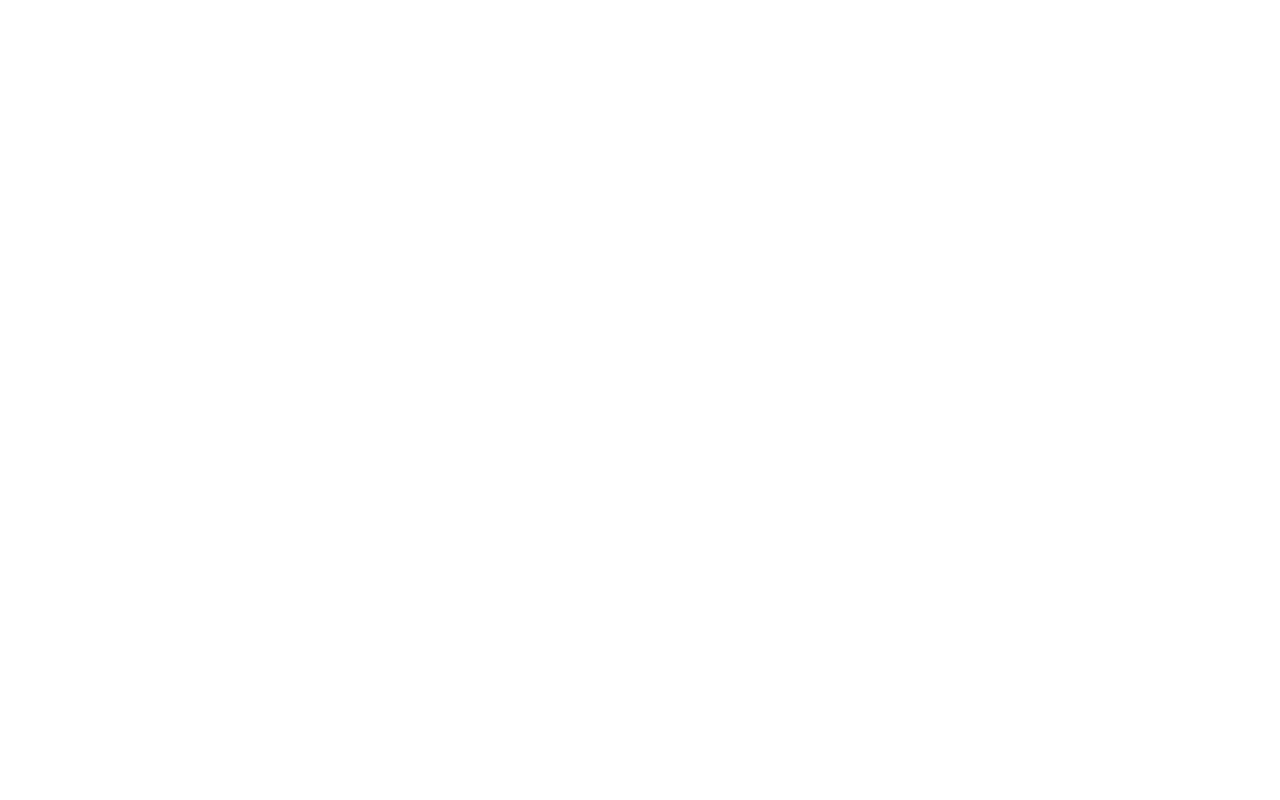
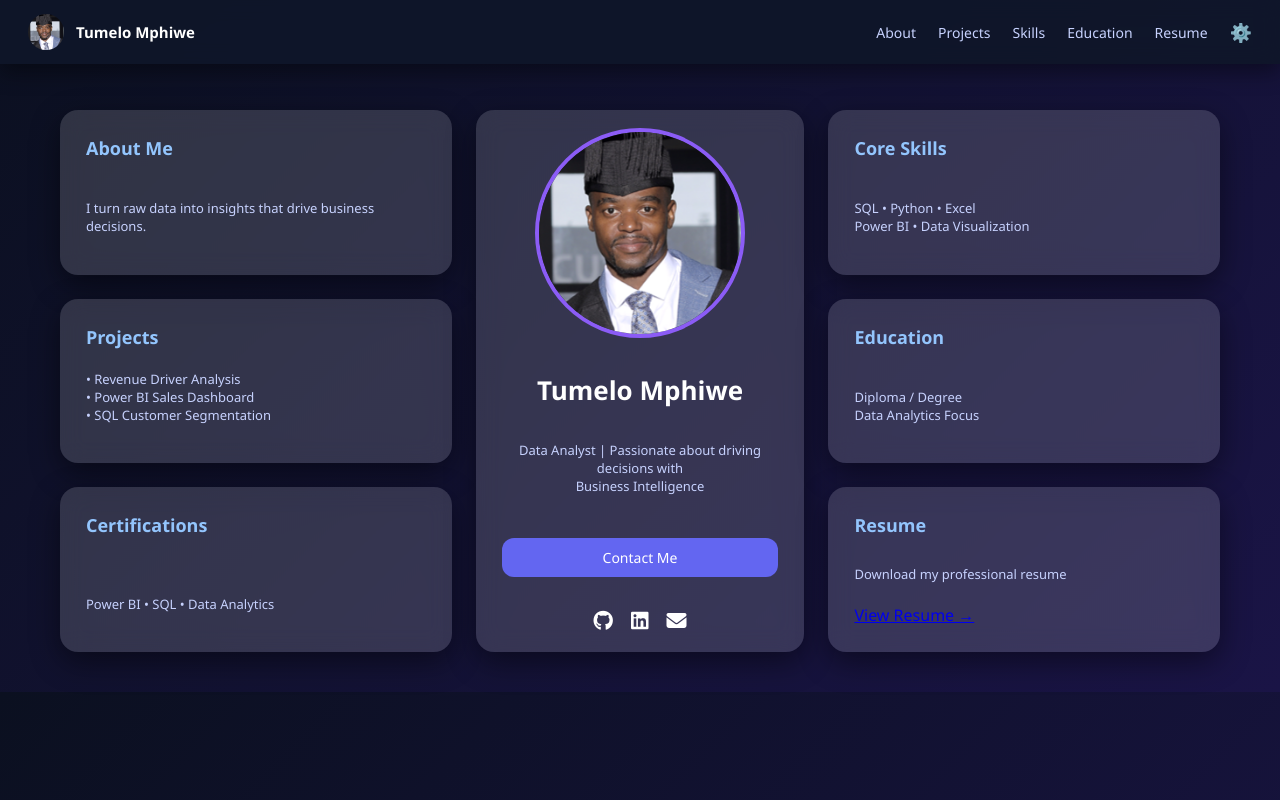
Before and after one commit to Tumelo19/Tumelo-Portfolio, a plain HTML site: page index.html in a window 1280 px wide. Drawn offline with Linux system fonts and the light colour scheme.

Commit message:
Update index.html

```diff
--- a/index.html
+++ b/index.html
@@ -133,3 +133,153 @@ body {
   height: 210px;
   border-radius: 50%;
   margin: 0 auto 12px; /* slightly reduce bottom margin to save space */
+  overflow: hidden;
+  border: 4px solid #8b5cf6; /* permanent purple border */
+}
+
+.profile-img img {
+  width: 100%;
+  height: 100%;
+  object-fit: cover;
+}
+
+h1 {
+  margin: 6px 0 4px;
+  font-size: 26px;
+}
+h2 {
+  margin: 0 0 8px;
+  font-size: 18px;
+  color: #93c5fd;
+}
+.small {
+  font-size: 13px;
+  color: #c7d2fe;
+  line-height: 1.4;
+}
+
+/* BUTTON */
+.btn {
+  margin-top: 14px;  /* slightly reduced to fit better */
+  padding: 10px 22px;
+  background: #6366f1;
+  border-radius: 12px;
+  color: white;
+  text-decoration: none;
+  font-size: 14px;
+}
+
+/* SOCIAL ICONS */
+.social-icons {
+  display: flex;
+  justify-content: center;
+  gap: 18px;
+  margin-top: 14px; /* slightly smaller margin */
+}
+
+.social-icons a {
+  color: white;
+  font-size: 20px;
+  transition: transform 0.2s ease, color 0.2s ease;
+}
+
+.social-icons a:hover {
+  transform: translateY(-3px);
+  color: #a78bfa;
+}
+
+/* RESPONSIVE */
+@media (max-width: 900px) {
+  .grid { grid-template-columns: 1fr; }
+}
+</style>
+</head>
+
+<body>
+
+<!-- NAVBAR -->
+<div class="navbar">
+  <div class="nav-left">
+    <div class="nav-img">
+      <img src="My_IMG.jpg" alt="Profile">
+    </div>
+    Tumelo Mphiwe
+  </div>
+
+  <div class="nav-right">
+    <a href="#about">About</a>
+    <a href="#projects">Projects</a>
+    <a href="#skills">Skills</a>
+    <a href="#education">Education</a>
+    <a href="#resume">Resume</a>
+    <span class="settings">⚙️</span>
+  </div>
+</div>
+
+<!-- CONTENT -->
+<div class="container">
+  <div class="grid">
+
+    <div class="column">
+      <div class="card" id="about">
+        <h2>About Me</h2>
+        <p class="small">I turn raw data into insights that drive business decisions.</p>
+      </div>
+
+      <div class="card" id="projects">
+        <h2>Projects</h2>
+        <p class="small">
+          • Revenue Driver Analysis<br>
+          • Power BI Sales Dashboard<br>
+          • SQL Customer Segmentation
+        </p>
+      </div>
+
+      <div class="card">
+        <h2>Certifications</h2>
+        <p class="small">Power BI • SQL • Data Analytics</p>
+      </div>
+    </div>
+
+    <!-- CENTER CARD -->
+    <div class="card center-card">
+      <div class="profile-img">
+        <img src="My_IMG.jpg" alt="Profile">
+      </div>
+      <h1>Tumelo Mphiwe</h1>
+      <p class="small">
+        Data Analyst | Passionate about driving decisions with<br>
+        Business Intelligence
+      </p>
+      <a class="btn" href="#">Contact Me</a>
+
+      <div class="social-icons">
+        <a href="https://github.com/yourusername" target="_blank"><i class="fab fa-github"></i></a>
+        <a href="https://linkedin.com/in/yourusername" target="_blank"><i class="fab fa-linkedin"></i></a>
+        <a href="mailto:youremail@example.com"><i class="fas fa-envelope"></i></a>
+      </div>
+    </div>
+
+    <div class="column">
+      <div class="card" id="skills">
+        <h2>Core Skills</h2>
+        <p class="small">SQL • Python • Excel<br>Power BI • Data Visualization</p>
+      </div>
+
+      <div class="card" id="education">
+        <h2>Education</h2>
+        <p class="small">Diploma / Degree<br>Data Analytics Focus</p>
+      </div>
+
+      <div class="card" id="resume">
+        <h2>Resume</h2>
+        <p class="small">Download my professional resume</p>
+        <a href="#">View Resume →</a>
+      </div>
+    </div>
+
+  </div>
+</div>
+
+</body>
+</html>
```
